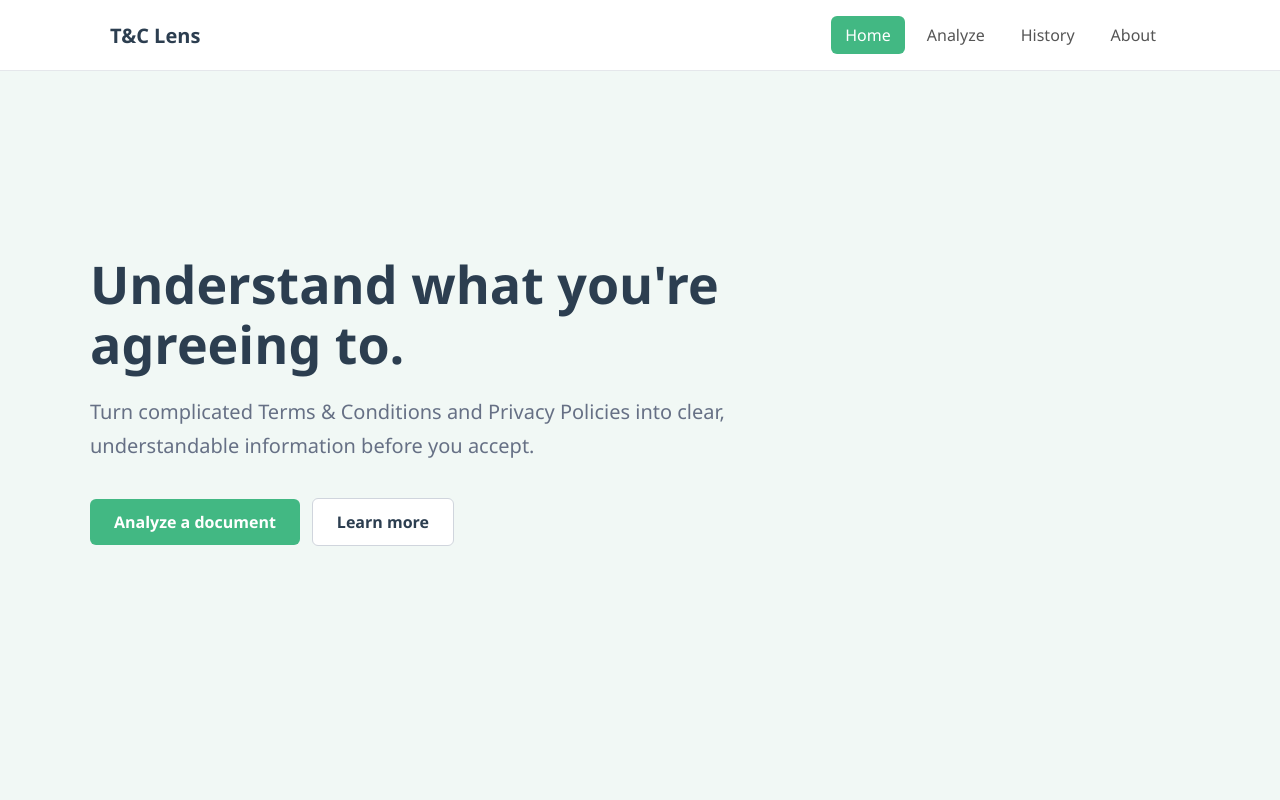
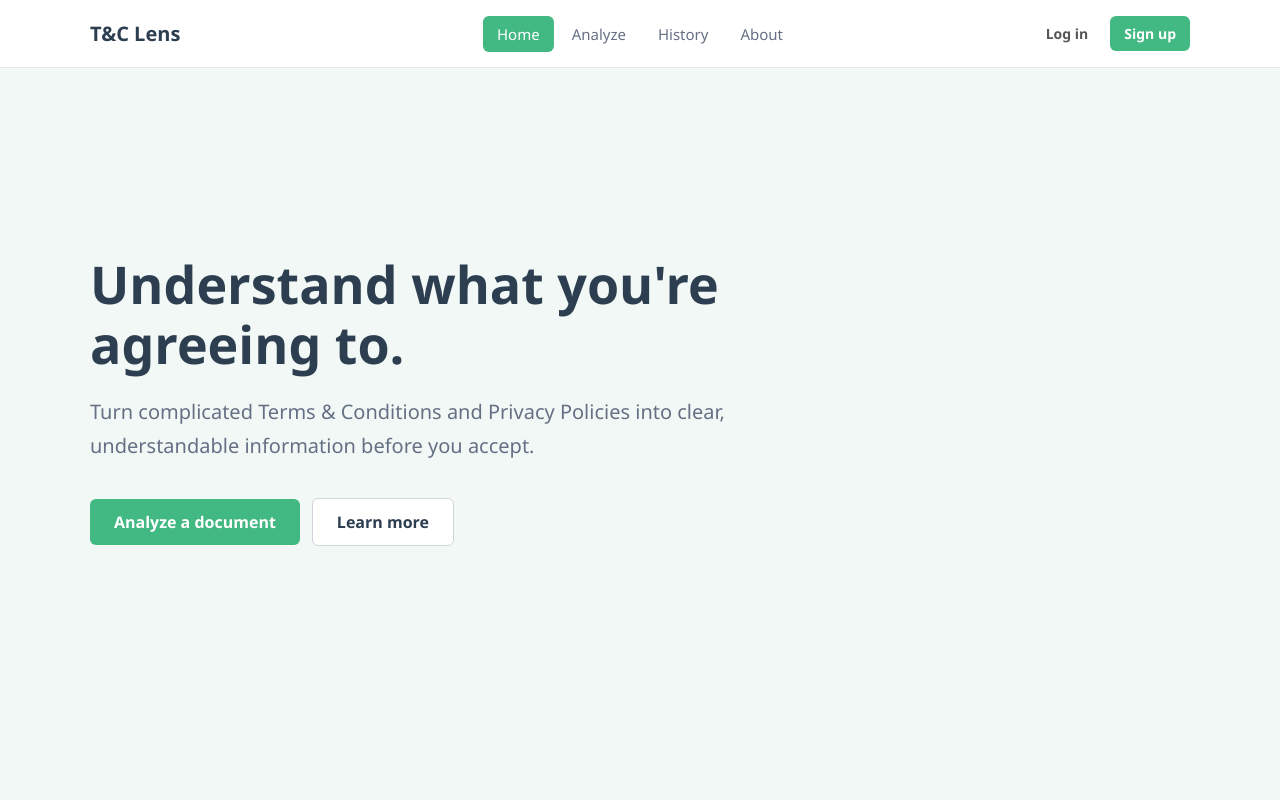
Before and after one commit to levithor/Ethics-Prototype, a Vue app in the folder tnc-frontend/: page / in a window 1280 px wide. Shown: the top 800 px of the page. Built offline with nearby package versions, Linux system fonts and the light colour scheme.

Commit message:
Stylize NavBar

```diff
--- a/tnc-frontend/src/App.vue
+++ b/tnc-frontend/src/App.vue
@@ -1,25 +1,169 @@
 <template>
   <div class="app">
+
+    <!-- =========================
+         NAVBAR
+         ========================= -->
+
     <nav class="navbar">
+
       <div class="nav-container">
-        <router-link to="/" class="logo">T&C Lens</router-link>
 
+        <!-- Logo -->
+        <router-link to="/" class="logo">
+          T&C Lens
+        </router-link>
+
+
+        <!-- Desktop Navigation -->
         <div class="nav-links">
-          <router-link to="/" class="nav-link">Home</router-link>
-          <router-link to="/analyze" class="nav-link">Analyze</router-link>
-          <router-link to="/history" class="nav-link">History</router-link>
-          <router-link to="/about" class="nav-link">About</router-link>
+
+          <router-link to="/" class="nav-link">
+            Home
+          </router-link>
+
+          <router-link to="/analyze" class="nav-link">
+            Analyze
+          </router-link>
+
+          <router-link to="/history" class="nav-link">
+            History
+          </router-link>
+
+          <router-link to="/about" class="nav-link">
+            About
+          </router-link>
+
         </div>
+
+
+        <!-- Desktop Authentication -->
+        <div class="nav-auth">
+
+          <button class="auth-login">
+            Log in
+          </button>
+
+          <button class="auth-signup">
+            Sign up
+          </button>
+
+        </div>
+
+
+        <!-- Mobile Hamburger -->
+        <button
+          class="hamburger"
+          :class="{ active: menuOpen }"
+          @click="menuOpen = !menuOpen"
+          aria-label="Toggle navigation"
+        >
+
+          <span></span>
+          <span></span>
+          <span></span>
+
+        </button>
+
       </div>
+
+
+      <!-- =========================
+           MOBILE MENU
+           ========================= -->
+
+      <div
+        v-if="menuOpen"
+        class="mobile-menu"
+      >
+
+        <div class="mobile-links">
+
+          <router-link
+            to="/"
+            class="mobile-link"
+            @click="closeMenu"
+          >
+            Home
+          </router-link>
+
+          <router-link
+            to="/analyze"
+            class="mobile-link"
+            @click="closeMenu"
+          >
+            Analyze
+          </router-link>
+
+          <router-link
+            to="/history"
+            class="mobile-link"
+            @click="closeMenu"
+          >
+            History
+          </router-link>
+
+          <router-link
+            to="/about"
+            class="mobile-link"
+            @click="closeMenu"
+          >
+            About
+          </router-link>
+
+        </div>
+
+
+        <!-- Separator -->
+        <div class="mobile-divider"></div>
+
+
+        <!-- Mobile Authentication -->
+        <div class="mobile-auth">
+
+          <button class="mobile-login">
+            Log in
+          </button>
+
+          <button class="mobile-signup">
+            Sign up
+          </button>
+
+        </div>
+
+      </div>
+
     </nav>
+
+
+    <!-- =========================
+         PAGE
+         ========================= -->
 
     <main>
       <router-view />
     </main>
+
   </div>
 </template>
 
+
+<script setup>
+import { ref } from 'vue'
+
+const menuOpen = ref(false)
+
+const closeMenu = () => {
+  menuOpen.value = false
+}
+</script>
+
+
 <style>
+/* =========================
+   GENERAL
+   ========================= */
+
 * {
   box-sizing: border-box;
 }
@@ -30,7 +174,14 @@ html {
 
 body {
   margin: 0;
-  font-family: 'Segoe UI', Tahoma, Geneva, Verdana, sans-serif;
+
+  font-family:
+    'Segoe UI',
+    Tahoma,
+    Geneva,
+    Verdana,
+    sans-serif;
+
   background: #f8f9fa;
   color: #333;
 }
@@ -39,65 +190,429 @@ body {
   min-height: 100vh;
 }
 
+
+/* =========================
+   NAVBAR
+   ========================= */
+
 .navbar {
-  background: white;
-  border-bottom: 1px solid #e5e7eb;
   position: fixed;
+
   top: 0;
   left: 0;
+
   width: 100%;
+
+  background: rgba(255, 255, 255, 0.96);
+
+  border-bottom: 1px solid #e5e7eb;
+
   z-index: 100;
+
+  backdrop-filter: blur(10px);
 }
 
+
+/* =========================
+   NAV CONTAINER
+   ========================= */
+
 .nav-container {
-  max-width: 1100px;
+  width: 100%;
+
+  /*
+    1100px content + 40px left/right padding
+    = 1180px total
+
+    This matches the Home section layout.
+  */
+  max-width: 1180px;
+
   margin: 0 auto;
-  padding: 16px 20px;
+
+  padding: 16px 40px;
+
   display: flex;
-  justify-content: space-between;
+
   align-items: center;
+
+  position: relative;
 }
+
+
+/* =========================
+   LOGO
+   ========================= */
 
 .logo {
   text-decoration: none;
+
   color: #2c3e50;
+
   font-size: 20px;
   font-weight: 700;
+
+  white-space: nowrap;
+
+  transition: color 0.2s ease;
 }
 
+.logo:hover {
+  color: #42b883;
+}
+
+
+/* =========================
+   DESKTOP NAVIGATION
+   ========================= */
+
 .nav-links {
+  position: absolute;
+
+  left: 50%;
+
+  transform: translateX(-50%);
+
   display: flex;
-  gap: 8px;
+
+  align-items: center;
+
+  gap: 4px;
 }
 
 .nav-link {
   text-decoration: none;
-  color: #555;
+
+  color: #667085;
+
   padding: 8px 14px;
+
   border-radius: 6px;
+
+  font-size: 15px;
   font-weight: 500;
-  transition: 0.2s;
+
+  transition:
+    color 0.2s ease,
+    background 0.2s ease;
 }
 
 .nav-link:hover {
+  color: #2c3e50;
+
   background: #f1f3f5;
 }
 
 .nav-link.router-link-active {
   background: #42b883;
+
   color: white;
 }
 
-@media (max-width: 600px) {
+
+/* =========================
+   AUTHENTICATION
+   ========================= */
+
+.nav-auth {
+  margin-left: auto;
+
+  display: flex;
+
+  align-items: center;
+
+  gap: 8px;
+}
+
+.auth-login,
+.auth-signup {
+  border: none;
+
+  font-family: inherit;
+
+  font-size: 14px;
+  font-weight: 600;
+
+  padding: 8px 14px;
+
+  border-radius: 6px;
+
+  cursor: pointer;
+
+  transition:
+    background 0.2s ease,
+    color 0.2s ease;
+}
+
+
+/* Login */
+
+.auth-login {
+  background: transparent;
+
+  color: #555;
+}
+
+.auth-login:hover {
+  background: #f1f3f5;
+
+  color: #2c3e50;
+}
+
+
+/* Sign up */
+
+.auth-signup {
+  background: #42b883;
+
+  color: white;
+}
+
+.auth-signup:hover {
+  background: #369f6e;
+}
+
+
+/* =========================
+   HAMBURGER
+   ========================= */
+
+.hamburger {
+  display: none;
+
+  margin-left: auto;
+
+  width: 42px;
+  height: 42px;
+
+  padding: 9px;
+
+  background: transparent;
+
+  border: none;
+
+  border-radius: 6px;
+
+  cursor: pointer;
+
+  flex-direction: column;
+
+  justify-content: center;
+
+  gap: 5px;
+}
+
+.hamburger:hover {
+  background: #f1f3f5;
+}
+
+.hamburger span {
+  display: block;
+
+  width: 22px;
+  height: 2px;
+
+  margin: 0 auto;
+
+  background: #2c3e50;
+
+  border-radius: 2px;
+
+  transition:
+    transform 0.25s ease,
+    opacity 0.25s ease;
+}
+
+
+/* Hamburger → X */
+
+.hamburger.active span:nth-child(1) {
+  transform: translateY(7px) rotate(45deg);
+}
+
+.hamburger.active span:nth-child(2) {
+  opacity: 0;
+}
+
+.hamburger.active span:nth-child(3) {
+  transform: translateY(-7px) rotate(-45deg);
+}
+
+
+/* =========================
+   MOBILE MENU
+   ========================= */
+
+.mobile-menu {
+  display: none;
+}
+
+
+/* =========================
+   MOBILE
+   ========================= */
+
+@media (max-width: 800px) {
+
   .nav-container {
-    flex-direction: column;
-    gap: 12px;
+    padding: 14px 25px;
   }
 
-  .nav-links {
+
+  /* Hide desktop */
+
+  .nav-links,
+  .nav-auth {
+    display: none;
+  }
+
+
+  /* Show hamburger */
+
+  .hamburger {
+    display: flex;
+  }
+
+
+  /* Mobile dropdown */
+
+  .mobile-menu {
+    display: block;
+
     width: 100%;
-    justify-content: center;
-    flex-wrap: wrap;
+
+    padding: 10px 25px 24px;
+
+    background: white;
+
+    border-top: 1px solid #f0f1f2;
+  }
+
+
+  /* Links */
+
+  .mobile-links {
+    display: flex;
+
+    flex-direction: column;
+
+    align-items: stretch;
+  }
+
+  .mobile-link {
+    display: block;
+
+    padding: 13px 5px;
+
+    text-decoration: none;
+
+    color: #555;
+
+    font-size: 16px;
+    font-weight: 500;
+
+    border-radius: 6px;
+
+    transition:
+      color 0.2s ease,
+      background 0.2s ease;
+  }
+
+  .mobile-link:hover {
+    background: #f1f3f5;
+
+    color: #2c3e50;
+  }
+
+  .mobile-link.router-link-active {
+    color: #42b883;
+
+    font-weight: 600;
+  }
+
+
+  /* Divider */
+
+  .mobile-divider {
+    height: 1px;
+
+    margin: 12px 5px 16px;
+
+    background: #e5e7eb;
+  }
+
+
+  /* Authentication */
+
+  .mobile-auth {
+    display: flex;
+
+    flex-direction: column;
+
+    gap: 8px;
+  }
+
+  .mobile-login,
+  .mobile-signup {
+    width: 100%;
+
+    padding: 11px 14px;
+
+    border-radius: 6px;
+
+    font-family: inherit;
+
+    font-size: 15px;
+    font-weight: 600;
+
+    cursor: pointer;
+  }
+
+
+  .mobile-login {
+    background: white;
+
+    color: #555;
+
+    border: 1px solid #d0d5dd;
+  }
+
+  .mobile-login:hover {
+    background: #f8f9fa;
+  }
+
+
+  .mobile-signup {
+    background: #42b883;
+
+    color: white;
+
+    border: 1px solid #42b883;
+  }
+
+  .mobile-signup:hover {
+    background: #369f6e;
+  }
+}
+
+
+/* =========================
+   SMALL MOBILE
+   ========================= */
+
+@media (max-width: 600px) {
+
+  .nav-container {
+    padding: 13px 20px;
+  }
+
+  .mobile-menu {
+    padding-left: 20px;
+    padding-right: 20px;
+  }
+
+  .logo {
+    font-size: 19px;
   }
 }
 </style>
--- a/tnc-frontend/src/views/Home.vue
+++ b/tnc-frontend/src/views/Home.vue
@@ -37,10 +37,6 @@
 
         <!-- Left -->
         <div class="document-heading">
-
-          <div class="document-eyebrow">
-            WHAT YOU CAN ANALYZE
-          </div>
 
           <h2>
             What can you analyze?
```
